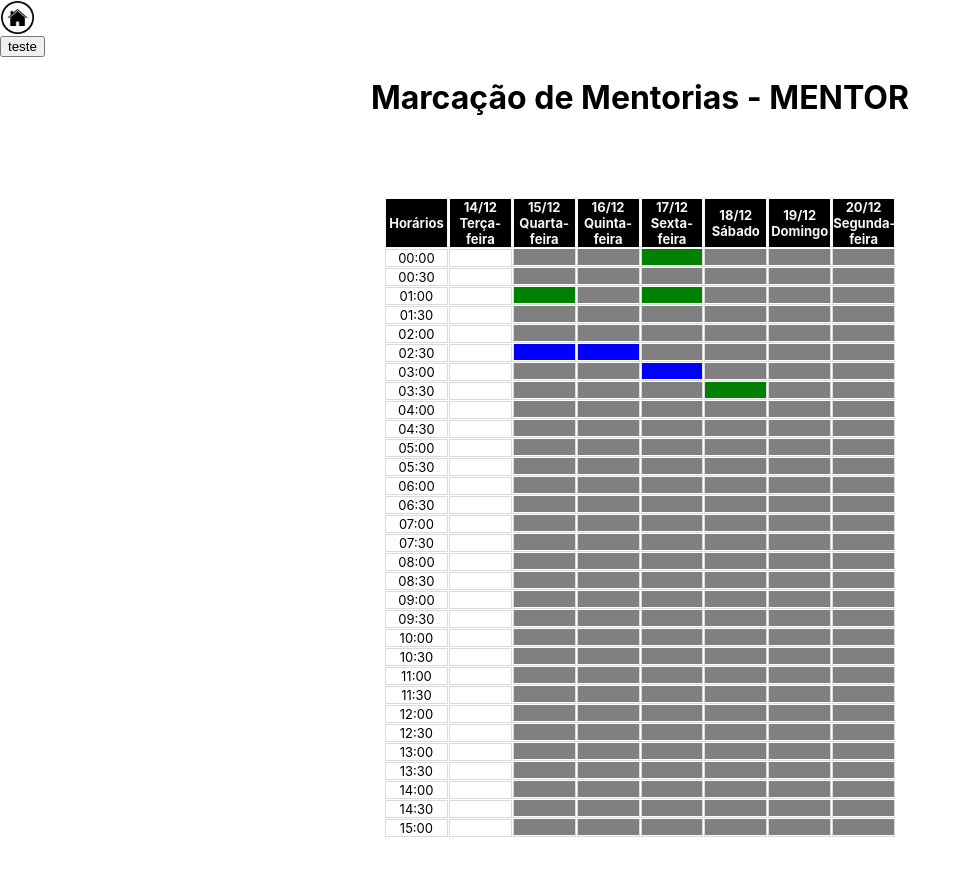
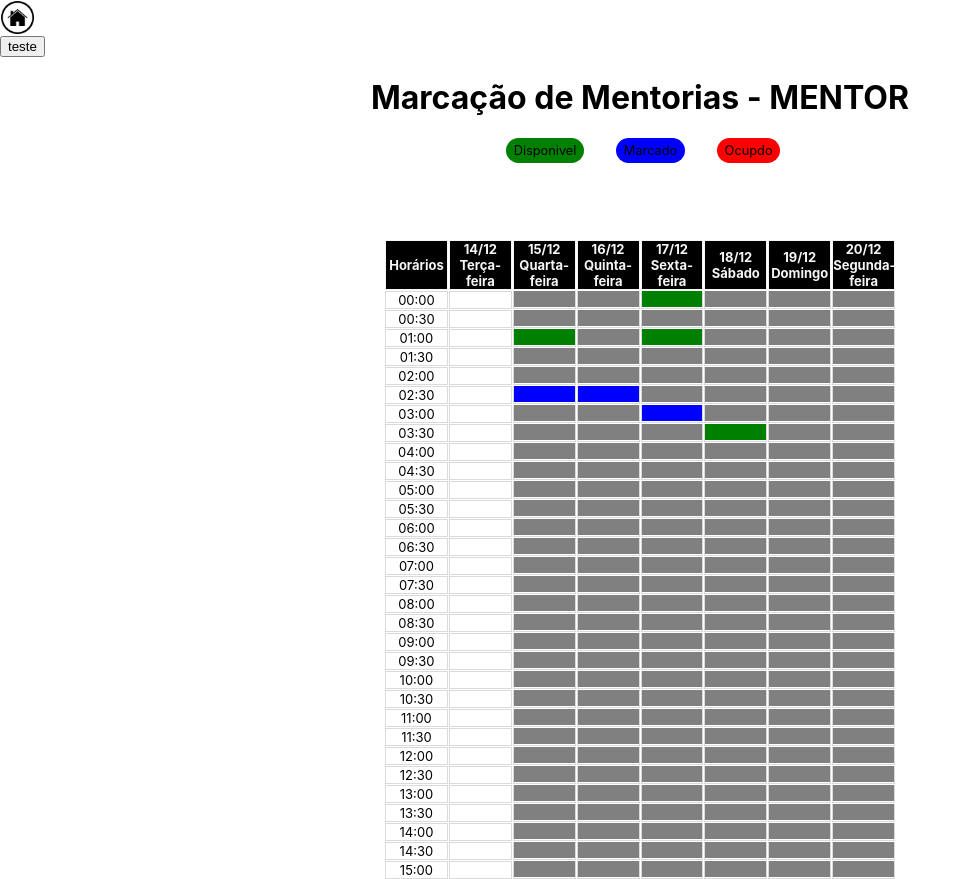
Before and after one commit to GMODias/frontend-legados-hackathon-project, a React (Create React App) app: page /mentor in a window 1280 px wide. Shown: the whole page, without its empty margins (0-972 px from the left). Before the commit the page ends 837 px from the top, so only its background shows below. Built offline with nearby package versions, Linux system fonts and the light colour scheme.

Commit message:
Update style mentor

```diff
--- a/src/css/pages/MentorSchedule.css
+++ b/src/css/pages/MentorSchedule.css
@@ -15,9 +15,33 @@ body {
   justify-content: center;
   display: flex;
   height: 80vh;
-  margin-left:  29vw;
-  margin-right:  29vw;
+  margin-left: 29vw;
+  margin-right: 29vw;
   margin-top: 10vh;
   overflow-y: scroll;
   position: relative;
 }
+
+.status {
+  width: 300px;
+  margin: 0 auto;
+}
+
+.status span {
+  margin: 0 16px;
+  padding: 0.4em 0.6em;
+  border-radius: 16px;
+  font-size: 0.8em;
+}
+
+.status span:nth-child(1) {
+  background: green;
+}
+
+.status span:nth-child(2) {
+  background: blue;
+}
+
+.status span:nth-child(3) {
+  background: red;
+}
--- a/src/pages/MentorSchedule.js
+++ b/src/pages/MentorSchedule.js
@@ -16,11 +16,18 @@ function MentorSchedule() {
       <header>
         <div className="navigateBtns">
           <ButtonWithImage kind="main" />
-          {showModal && <Modal props={ { setShowModal } } />}
+          { showModal && <Modal props={ { setShowModal } } /> }
         </div>
       </header>
       <button type="button" onClick={ () => setShowModal(true) }>teste</button>
       <h1 className="headerTxt">Marcação de Mentorias - MENTOR</h1>
+
+      <div className="status">
+        <span>Disponivel</span>
+        <span>Marcado</span>
+        <span>Ocupdo</span>
+      </div>
+
       { showTable() }
 
     </>
```
